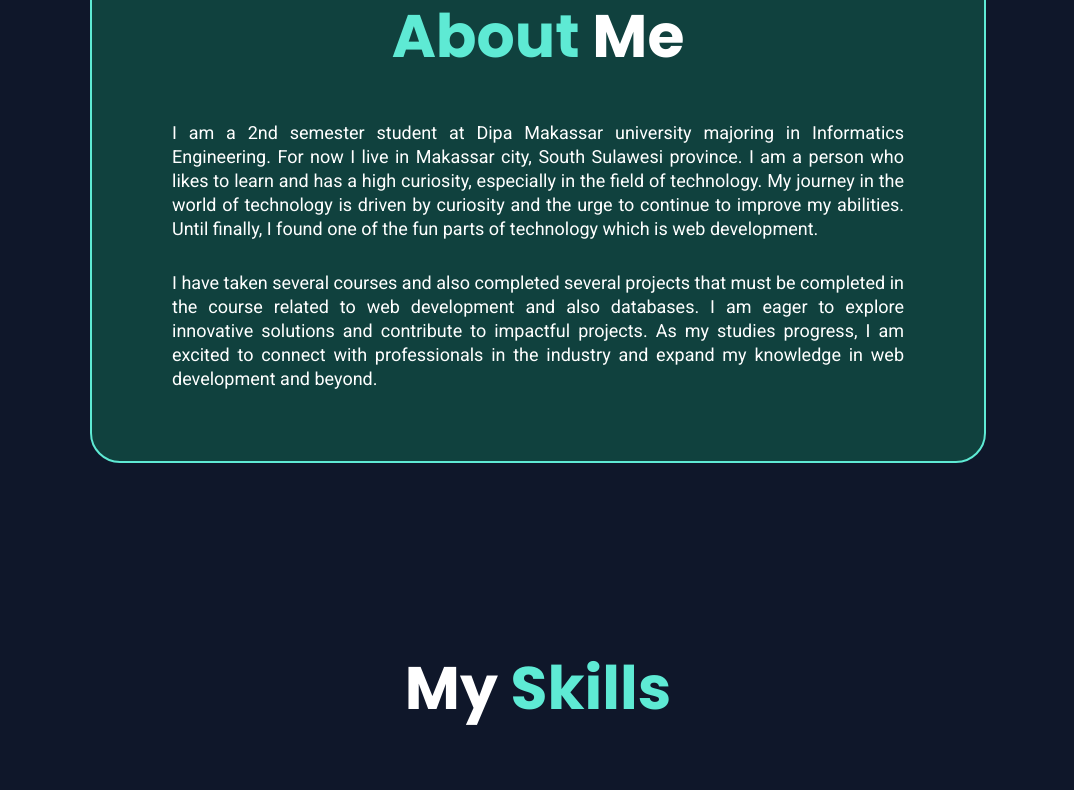
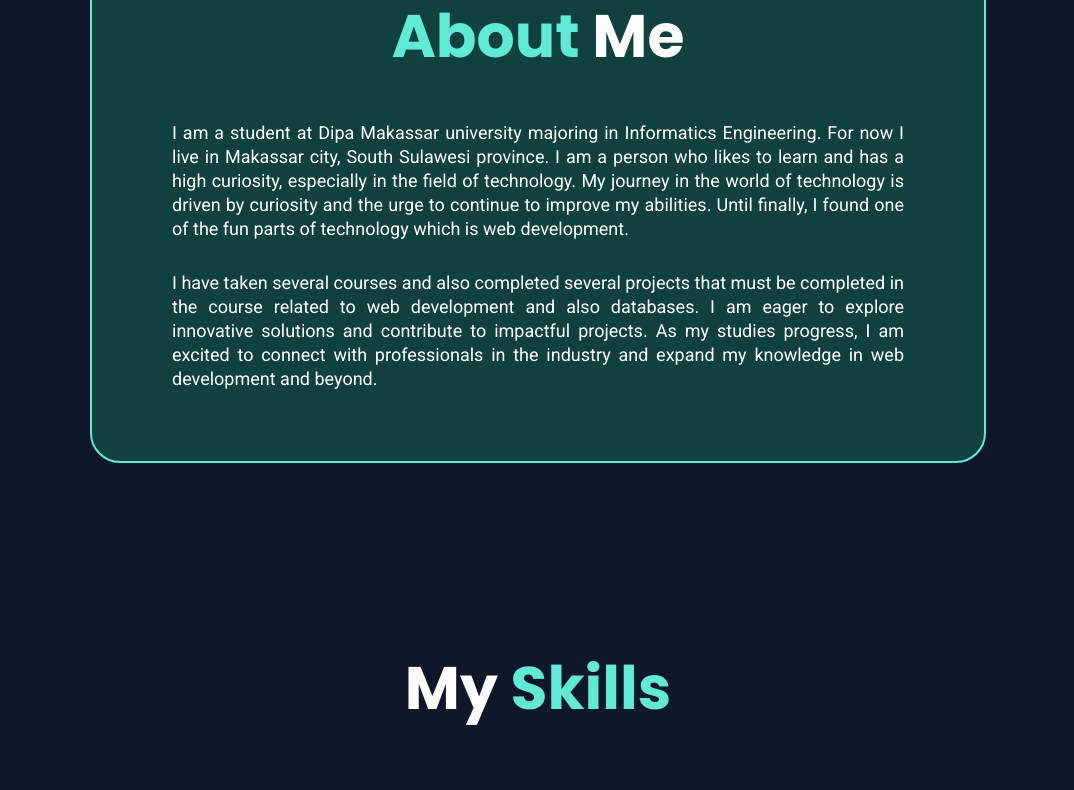
Before and after one commit to mukhaerall/portofolio, a plain HTML site: page index.html in a window 1280 px wide. Shown: the part 931-1721 px from the top of the page, without its empty margins (102-1176 px from the left). Drawn offline with nearby package versions, Linux system fonts and the light colour scheme; some packages are replaced by stand-ins of ours; files that its build step writes are made by us from their sources; a script that the page names is missing; files whose address does not match are found by name.

Commit message:
Update index.html

```diff
--- a/index.html
+++ b/index.html
@@ -56,7 +56,7 @@
     <section class="about" id="about">
         <div class="container-about" data-aos="fade-up" data-aos-duration="1500">
             <h1>About <span>Me</span></h1>
-            <p>I am a 2nd semester student at Dipa Makassar university majoring in Informatics Engineering. For
+            <p>I am a student at Dipa Makassar university majoring in Informatics Engineering. For
                 now I live in Makassar city, South Sulawesi province. I am a person who likes to learn and has a high curiosity,
                 especially in the field of technology. My journey in the world of technology is driven by curiosity and
                 the urge to continue to improve my abilities. Until finally, I found one of the fun parts of technology
```
